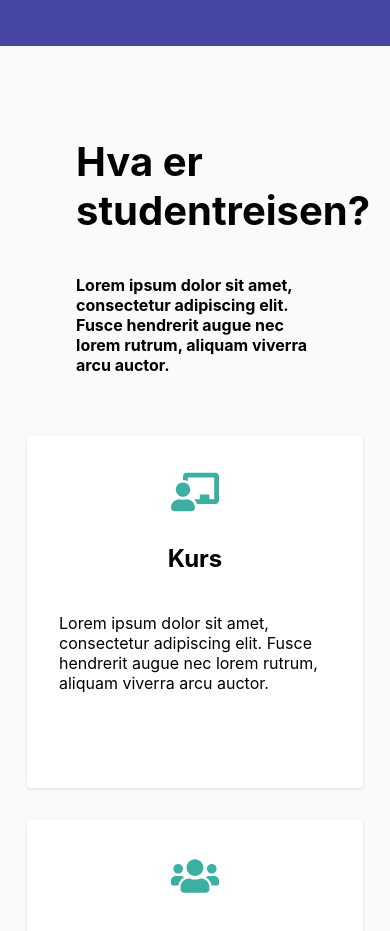
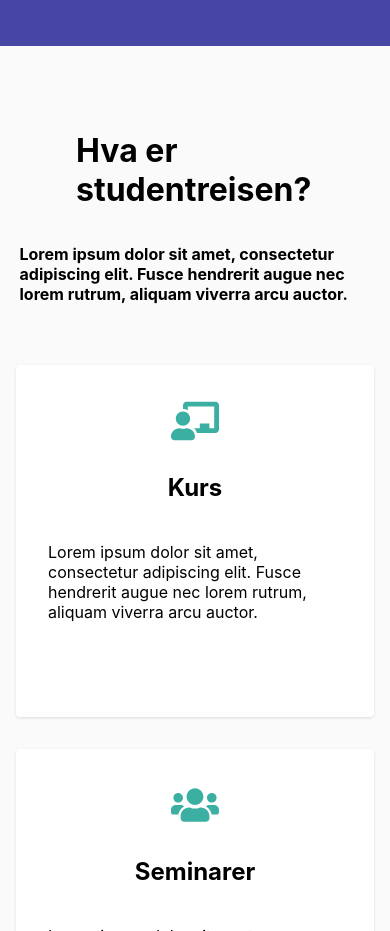
Before and after one commit to fuzzboii/Studentreisen, a React (Create React App) app: page / in a window 390 px wide. Shown: the part 780-1711 px from the top of the page. Built offline with nearby package versions, Linux system fonts and the light colour scheme.

Commit message:
Litt endringer pga minste mobil

```diff
--- a/src/pages/Frontpage/CSS/Services.css
+++ b/src/pages/Frontpage/CSS/Services.css
@@ -11,7 +11,6 @@
     box-shadow: 0px 2px 1px -1px rgba(0 0 0 / 20%);
     box-shadow: 0px 1px 1px 0px rgba(0 0 0 / 14%);
     box-shadow: 0px 1px 3px 0px rgba(0 0 0 / 12%);
-    width: 17em;
     height: 18em;
     border-radius: 0.25em;
     margin: 0 1em;
@@ -49,10 +48,9 @@
 
 .services_heading {
     display: flex;
-    flex-direction: column;
     justify-content: center;
     max-width: 61%;
-    font-size: 2.5em;
+    font-size: 2em;
     color: black;
 }
 
@@ -60,7 +58,7 @@
     display: flex;
     flex-direction: column;
     justify-content: center;
-    max-width: 61%;
+    max-width: 90%;
     font-size: 1em;
     color: black;
     padding-bottom: 3em;
@@ -83,6 +81,10 @@
         width: 10em;
         height: 18em;
     }
+
+    .services_heading {
+        font-size: 2.5;
+    }
 }
 
 /* Laptop / Liten skjerm,, 720p */
```
